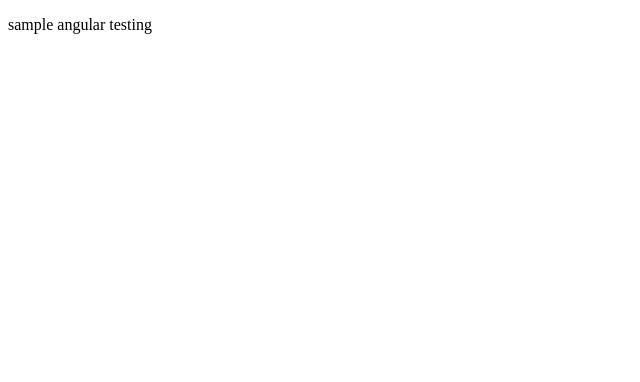
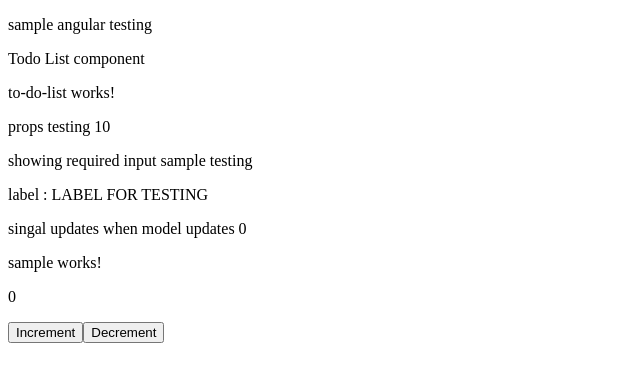
Before and after one commit to AthulKrishna-736/Learn-Angular, an Angular app: page / in a window 1280 px wide. Shown: the top 382 px of the page, without its empty margins (0-640 px from the left). Built offline with nearby package versions, Linux system fonts and the light colour scheme.

Commit message:
props passing through components

```diff
--- a/src/app/app.component.html
+++ b/src/app/app.component.html
@@ -1,5 +1,10 @@
 <main>
   <p>sample angular testing</p>
+
+  <div>
+    Todo List component
+    <app-to-do-list [value]="10" [value1]="'sample testing'" [label]="'label for testing'" />
+  </div>
 </main>
 
 <router-outlet />
--- a/src/app/app.component.ts
+++ b/src/app/app.component.ts
@@ -1,10 +1,11 @@
 import { Component } from '@angular/core';
 import { RouterOutlet } from '@angular/router';
+import { ToDoListComponent } from './to-do-list/to-do-list.component';
 
 @Component({
   selector: 'app-root',
   standalone: true,
-  imports: [RouterOutlet],
+  imports: [RouterOutlet, ToDoListComponent],
   templateUrl: './app.component.html',
   styleUrl: './app.component.scss'
 })
--- /dev/null
+++ b/src/app/sample/sample.component.html
@@ -0,0 +1,11 @@
+<p>sample works!</p>
+
+<p>{{modelValue()}}</p>
+
+<button (click)="increment()" >
+    Increment
+</button>
+
+<button (click)="decrement()">
+    Decrement
+</button>
--- /dev/null
+++ b/src/app/sample/sample.component.ts
@@ -0,0 +1,28 @@
+import { Component, input, model } from '@angular/core';
+
+@Component({
+  selector: 'app-sample',
+  standalone: true,
+  imports: [],
+  templateUrl: './sample.component.html',
+  styleUrl: './sample.component.scss'
+})
+export class SampleComponent {
+  modelValue = model(0)
+
+  increment() {
+    if (this.modelValue() >= 5) {
+      alert('reached top')
+      return
+    }
+    this.modelValue.update((val) => val + 1)
+  }
+
+  decrement() {
+    if (this.modelValue() <= -5){
+      alert('reached bottom')
+      return
+    }
+    this.modelValue.update((val) => val - 1)
+  }
+}
--- a/src/app/to-do-list/to-do-list.component.html
+++ b/src/app/to-do-list/to-do-list.component.html
@@ -1 +1,8 @@
 <p>to-do-list works!</p>
+<p>props testing {{ value() }} </p>
+<p>showing required input {{ value1() }}</p>
+<p>label : {{label()}}</p>
+
+<p>singal updates when model updates {{signalValue()}}</p>
+
+<app-sample [(modelValue)]="signalValue"/>
--- a/src/app/to-do-list/to-do-list.component.ts
+++ b/src/app/to-do-list/to-do-list.component.ts
@@ -1,13 +1,25 @@
-import { Component, input } from '@angular/core';
+import { Component, input, model, signal } from '@angular/core';
+import { SampleComponent } from '../sample/sample.component';
 
 @Component({
   selector: 'app-to-do-list',
   standalone: true,
-  imports: [],
+  imports: [SampleComponent],
   templateUrl: './to-do-list.component.html',
   styleUrl: './to-do-list.component.scss'
 })
 
 export class ToDoListComponent {
   value = input(0)
+  value1 = input.required<string>()
+  label = input('', {transform: upperCaseString })
+  signalValue = signal(0)
 }
+
+function upperCaseString (val: string) {
+  if(val != null || val != "") {
+    return val.toUpperCase()
+  }
+
+  return ''
+}
--- a/src/index.html
+++ b/src/index.html
@@ -1,13 +1,15 @@
 <!doctype html>
 <html lang="en">
+
 <head>
   <meta charset="utf-8">
   <title>MyFirstAngularApp</title>
   <base href="/">
   <meta name="viewport" content="width=device-width, initial-scale=1">
-  <link rel="icon" type="image/x-icon" href="favicon.ico">
 </head>
+
 <body>
   <app-root></app-root>
 </body>
+
 </html>
```
Also changed, not shown: src/app/sample/sample.component.scss (added).
